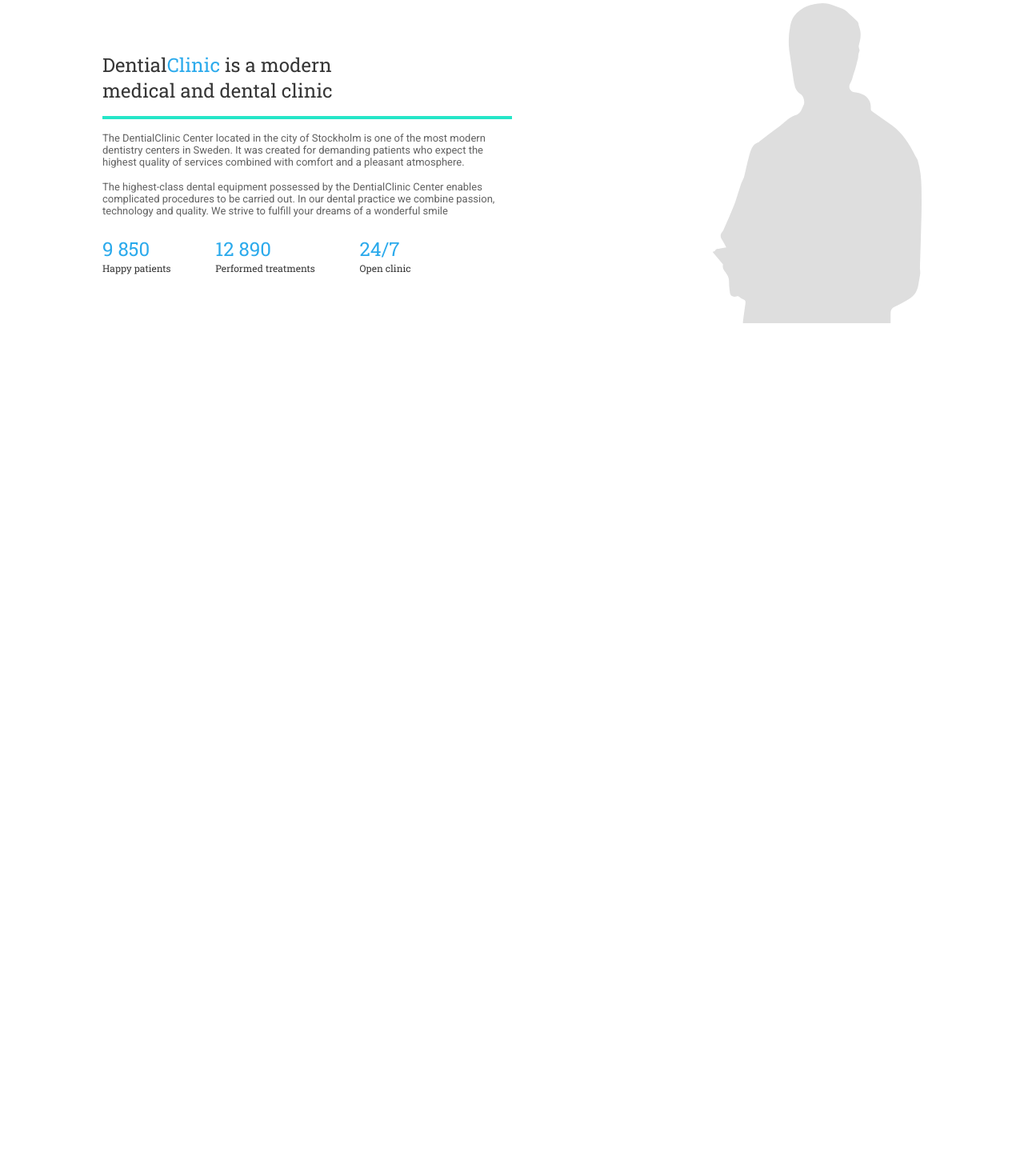
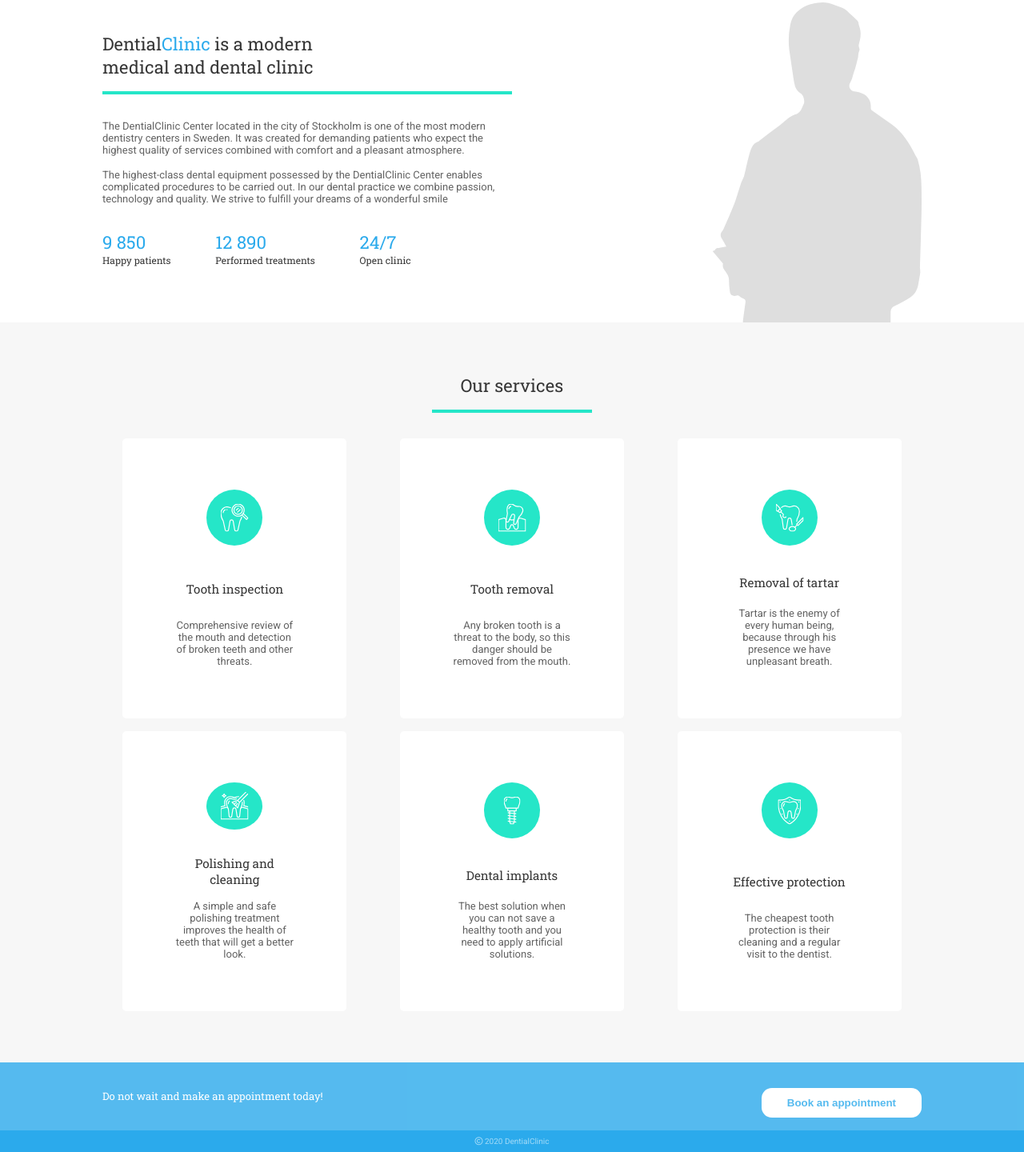
Before and after one commit to annamalinelisabet/dential-clinic, a plain HTML site: page index.html in a window 1280 px wide. Shown: the part 768-2208 px from the top of the page at 80% size. Before the commit the page ends 1172 px from the top, so only its background shows below. Drawn offline with Linux system fonts and the light colour scheme.

Commit message:
cards & footer

```diff
--- a/index.html
+++ b/index.html
@@ -13,14 +13,14 @@
 
   <!-- TOP MENU START -->
   <div class="top-menu">
-    <div class="container">
+    <div class="container d-flex">
 
       <div class="work-hours">
-        <i class="far fa-clock"></i>
-        <p>Working hours: Monday - Friday: 9:00 - 18:00</p>
+        <i class="far fa-clock small"></i>
+        <p class="xs">Working hours: Monday - Friday: 9:00 - 18:00</p>
       </div>
 
-      <ul class="social-media">
+      <ul class="social-media small">
         <li><a href="#"><i class="fab fa-facebook-f"></i></a></li>
         <li><a href="#"><i class="fab fa-twitter"></i></a></li>
         <li><a href="#"><i class="fab fa-google-plus-g"></i></a></li>
@@ -34,13 +34,13 @@
 
   <!-- MAIN MENU START  -->
   <nav>
-    <div class="container">
+    <div class="container d-flex">
 
       <a href="#"><img src="img/Logo.svg" class="logo" alt="logo"></a>
 
       <a href="#"><i class="fas fa-bars"></i></a>
 
-      <ul class="nav-links">
+      <ul class="nav-links small">
         <li><a href="#" class="current">Home</a></li>
         <li><a href="#">About Us</a></li>
         <li><a href="#">Services</a></li>
@@ -53,16 +53,16 @@
 
 
   <!-- SHOWCASE START -->
-  <section class="showcase">
-    <div class="container">
+  <section class="showcase mb-2">
+    <div class="container d-flex">
 
-      <div class="showcase-text">
-        <h1>Modern technologies <span style="display: block;"></span> ensure safety</h1>
-        <p>Our clinic is equipped with the highest quality medical and dental equipment,
+      <div class="showcase-text mb-2">
+        <h1 class="mb-2">Modern technologies <span style="display: block;"></span> ensure safety</h1>
+        <p class="mb-2 small">Our clinic is equipped with the highest quality medical and dental equipment,
           which allows for quick and effective treatment of the patient.</p>
           <button class="btn btn-primary">About our clinic</button>
-        </div>
-        <img class="first-person" src="img/placehold-1.svg" alt="woman">
+      </div>
+      <img class="first-person" src="img/placehold-1.svg" alt="woman">
 
     </div>
   </section>
@@ -71,17 +71,17 @@
 
   <!-- ABOUT US START -->
   <section class="about-us">
-    <div class="container">
+    <div class="container d-flex">
       <div class="aboutus-text">
         <h2>Dential<span id="blue">Clinic</span> is a modern <span style="display: block;">medical and dental clinic</span></h2>
-        <div id="line"></div>
-        <p>The DentialClinic Center located in the city of Stockholm is one of the most modern dentistry centers in Sweden. It was created for demanding patients who expect the highest quality of services combined with comfort and a pleasant atmosphere. <span style="display: block; margin-top: 1rem;">The highest-class dental equipment possessed by the DentialClinic Center enables complicated procedures to be carried out. In our dental practice we combine passion, technology and quality. We strive to fulfill your dreams of a wonderful smile</span></p>
+        <div id="line" class="mt-1 mb-2"></div>
+        <p class="mb-2 small">The DentialClinic Center located in the city of Stockholm is one of the most modern dentistry centers in Sweden. It was created for demanding patients who expect the highest quality of services combined with comfort and a pleasant atmosphere. <span style="display: block;" class="mt-1">The highest-class dental equipment possessed by the DentialClinic Center enables complicated procedures to be carried out. In our dental practice we combine passion, technology and quality. We strive to fulfill your dreams of a wonderful smile</span></p>
 
 
           <ul class="numbers">
-            <li><h2>9 850</h2><h4>Happy patients</h4></li>
-            <li><h2>12 890</h2><h4>Performed treatments</h4></li>
-            <li><h2>24/7</h2><h4>Open clinic</h4></li>
+            <li><h2>9 850</h2><h4 class="mb-1">Happy patients</h4></li>
+            <li><h2>12 890</h2><h4 class="mb-1">Performed treatments</h4></li>
+            <li><h2>24/7</h2><h4 class="mb-2">Open clinic</h4></li>
           </ul>
       </div>
 
@@ -89,6 +89,108 @@
 
     </div>
   </section>
+  <!-- ABOUT US END -->
+
+
+  <!-- SERVICES START -->
+  <section class="services">
+
+
+        <div class="service-header d-flex">
+          <h2>Our services</h2>
+          <div id="small-line" class="mt-1 mb-2"></div>
+        </div>
+
+        <div class="grid">
+          <div class="container">
+
+            <a href="#">
+              <div class="card small d-flex">
+                <div class="circle"><img src="img/1-inspection.svg" alt="tooth-inspection-icon"></div>
+                <h3 class="mt-2 mb-1">Tooth inspection</h3>
+                <p>Comprehensive review of the mouth and detection of broken teeth and other threats.</p>
+              </div>
+            </a>
+
+            <a href="#">
+              <div class="card small d-flex">
+                <div class="circle"><img src="img/2-removal.svg" alt="tooth-inspection-icon"></div>
+                <h3 class="mt-2 mb-1">Tooth removal</h3>
+                <p>Any broken tooth is a threat to the body, so this danger should be removed from the mouth.</p>
+              </div>
+            </a>
+
+            <a href="#">
+              <div class="card small d-flex">
+                <div class="circle"><img src="img/3-tartar.svg" alt="tooth-inspection-icon"></div>
+                <h3 class="mt-2 mb-1">Removal of tartar</h3>
+                <p>Tartar is the enemy of every human being, because through his presence we have unpleasant breath.</p>
+              </div>
+            </a>
+
+            <a href="#">
+              <div class="card small d-flex">
+                <div class="circle"><img src="img/4-polishing.svg" alt="tooth-inspection-icon"></div>
+                <h3 class="mt-2 mb-1">Polishing and cleaning</h3>
+                <p>A simple and safe polishing treatment improves the health of teeth that will get a better look.</p>
+              </div>
+            </a>
+
+            <a href="#">
+              <div class="card small d-flex">
+                <div class="circle"><img src="img/5-implants.svg" alt="tooth-inspection-icon"></div>
+                <h3 class="mt-2 mb-1">Dental implants</h3>
+                <p>The best solution when you can not save a healthy tooth and you need to apply artificial solutions.</p>
+              </div>
+            </a>
+
+            <a href="#">
+              <div class="card small d-flex">
+                <div class="circle"><img src="img/6-protection.svg" alt="tooth-inspection-icon"></div>
+                <h3 class="mt-2 mb-1">Effective protection</h3>
+                <p>The cheapest tooth protection is their cleaning and a regular visit to the dentist.</p>
+              </div>
+            </a>
+          </div>
+        </div>
+
+
+  </section>
+
+  <footer>
+
+
+    <div class="blue">
+      <div class="container d-flex">
+
+        <h3 class="small">Do not wait and make an appointment today!</h3>
+        <button class="btn btn-secondary mt-1">Book an appointment</button>
+
+      </div>
+    </div>
+
+
+      <div class="social-media-footer d-flex">
+          <ul class="social-media small">
+            <li><a href="#"><i class="fab fa-facebook-f"></i></a></li>
+            <li><a href="#"><i class="fab fa-twitter"></i></a></li>
+            <li><a href="#"><i class="fab fa-google-plus-g"></i></a></li>
+            <li><a href="#"><i class="fab fa-instagram"></i></a></li>
+          </ul>
+      </div>
+
+
+
+
+
+
+    <div class="end">
+      <p class="xs"><i class="far fa-copyright"></i> 2020 DentialClinic</p>
+    </div>
+
+  </footer>
+
+
 
 
 
--- a/styles.css
+++ b/styles.css
@@ -22,13 +22,52 @@ h1, h2, h3, h4, a {
     font-weight: lighter;
 }
 
+a {
+    text-decoration: none;
+}
+
+h2 {
+    font-size: 22px;
+}
+
+h4 {
+    font-size: 12px;
+}
+
+.small {
+    font-size: small;
+}
+
+.xs {
+    font-size: x-small;
+}
+
 .current {
     font-weight: bolder;
+}
+
+.mt-1{
+    margin-top: 1rem;
+}
+
+.mt-2{
+    margin-top: 2rem;
+}
+
+.mb-1{
+    margin-bottom: 1rem;
+}
+
+.mb-2{
+    margin-bottom: 2rem;
 }
 
 .container {
     width: 90%;
     margin: auto;
+}
+
+.d-flex {
     display: flex;
     justify-content: space-between;
     align-items: center;
@@ -58,13 +97,9 @@ h1, h2, h3, h4, a {
 
 .fa-clock {
     margin-right: 0.5rem;
-    font-size: small;
     color: var(--blue-color)
 }
 
-.work-hours p {
-    font-size: x-small;
-}
 
 .social-media {
     list-style: none;
@@ -74,7 +109,6 @@ h1, h2, h3, h4, a {
 }
 
 .social-media a {
-    font-size: small;
     color: var(--blue-color)
 }
 
@@ -102,10 +136,6 @@ nav {
     list-style: none;
     display: none;
 }
-
-.nav-links a{
-    text-decoration: none;
-}
 /* MAIN MENU END */
 
 
@@ -122,7 +152,6 @@ nav {
 
 .showcase-text {
     text-align: center;
-    margin-bottom: 1.5rem;
 }
 
 .first-person {
@@ -132,7 +161,6 @@ nav {
 h1 {
     font-size: 30px;
     line-height: 30px;
-    margin-bottom: 1.5rem;
 }
 
 .showcase p {
@@ -151,27 +179,10 @@ h1 {
 /* SHOWCASE END */
 
 
+
 /* ABOUT US START */
-.about-us {
-    margin-top: 2rem;
-}
-
 .about-us .container {
     display: block;
-}
-
-.about-us h2 {
-    font-size: 24px;
-}
-
-.about-us h4 {
-    font-size: 12px;
-}
-
-.about-us p {
-    font-size: small;
-    /* padding: 0.5rem; */
-    /* margin-bottom: 1rem; */
 }
 
 #blue {
@@ -182,11 +193,6 @@ h1 {
     height: 4px;
     width: 100%;
     background-color: var(--green-color);
-    margin: 1rem 0;
-}
-
-#text {
-    margin-top: 1rem;
 }
 
 .numbers {
@@ -196,12 +202,133 @@ h1 {
 
 .numbers h2 {
     color: var(--blue-color);
-    margin-top: 1.5rem;
 }
 
 .second-person {
     display: none;
 }
+/* ABOUT US END */
+
+
+/* SERVICES START */
+.services {
+    background-color: #F7F7F7;
+    /* background-color: yellowgreen; */
+    padding: 4rem 0;
+}
+
+.service-header {
+    flex-direction: column;
+}
+
+#small-line {
+    height: 4px;
+    width: 200px;
+    background-color: var(--green-color);
+}
+
+.grid .container {
+    display: grid;
+    grid-template-columns: repeat(1, 1fr);
+    row-gap: 2rem;
+    justify-items: center;
+    align-items: center;
+}
+
+.card p {
+    font-family: 'Roboto', sans-serif;
+    color: #626262;
+}
+
+.card {
+    background-color: white;
+    border-radius: 5px;
+    flex-direction: column;
+    text-align: center;
+    padding: 4rem;
+    width: 280px;
+    height: 350px;
+}
+
+.card:hover {
+    box-shadow: 2px 2px 10px 3px #BFBFBF;
+}
+
+.circle {
+    height: 70px;
+    width: 70px;
+    border-radius: 50%;
+    background-color: var(--green-color);
+    position: relative;
+    transition: box-shadow 0.2s ease-in-out;
+}
+
+.circle:hover {
+    background-color: var(--blue-color);
+    box-shadow: 0 0 0 6px #2ba8ec50;
+}
+
+.circle img {
+    height: 35px;
+    position: absolute;
+    top: 50%;
+    left: 50%;
+    transform: translate(-50%, -50%);
+}
+/* SERVICES END */
+
+
+/* FOOTER START */
+.blue {
+    background-color: var(--blue-color);
+    opacity: 80%;
+    padding: 1rem 0;
+}
+
+.blue .container {
+    flex-direction: column;
+}
+
+.end {
+    background-color: var(--blue-color);
+    padding: 0.5rem 0;
+    text-align: center;
+}
+
+.end p {
+    color: #F3FBFF;
+    opacity: 60%;
+}
+
+.btn-secondary {
+    background-color: white;
+    color: var(--blue-color);
+}
+
+.btn-secondary:hover {
+    border: 2px solid white;
+    background-color: var(--blue-color);
+    color: white;
+}
+
+.blue h3 {
+    color: white;
+}
+
+.social-media-footer {
+    justify-content: center;
+    padding: 0.7rem 0;
+}
+
+.social-media-footer .social-media {
+    width: 50%;
+}
+
+.end {
+
+}
+
+
 
 
 
@@ -214,6 +341,7 @@ h1 {
     .showcase .container {
         flex-direction: row-reverse;
     }
+
     .showcase-text {
         text-align: start;
     }
@@ -223,13 +351,18 @@ h1 {
         width: 100%;
         justify-content: space-evenly;
     }
+
+    .grid .container {
+        grid-template-columns: repeat(2, 1fr);
+        gap: 1rem;
+    }
 }
 
 @media (min-width: 768px) {
 
     .container {
         width: 80%;
-        max-width: 1140px;
+        max-width: 1300px;
     }
 
     .top-menu {
@@ -266,8 +399,6 @@ h1 {
 
     .showcase p {
         display: block;
-        font-size: small;
-        margin-bottom: 2rem;
     }
 
     .btn-primary {
@@ -285,7 +416,7 @@ h1 {
     }
 
     .second-person {
-        display: inline;
+        display: inline-block;
         height: 400px;
     }
 
@@ -297,4 +428,17 @@ h1 {
         margin-right: 1.5rem;
     }
 
+    .grid .container {
+        grid-template-columns: repeat(3, 1fr);
+    }
+
+    .blue .container {
+        flex-direction: row;
+    }
+
+    .social-media-footer {
+        display: none;
+    }
+
+
 }
```
Also changed, not shown: img/1-inspection.svg (renamed from img/tooth-inspection.svg), img/2-removal.svg (renamed from img/tooth-removal.svg), img/3-tartar.svg (renamed from img/removal-tartar.svg), img/4-polishing.svg (renamed from img/polishing-cleaning.svg), img/5-implants.svg (renamed from img/dental-implants.svg), img/6-protection.svg (renamed from img/effective-protection.svg).
